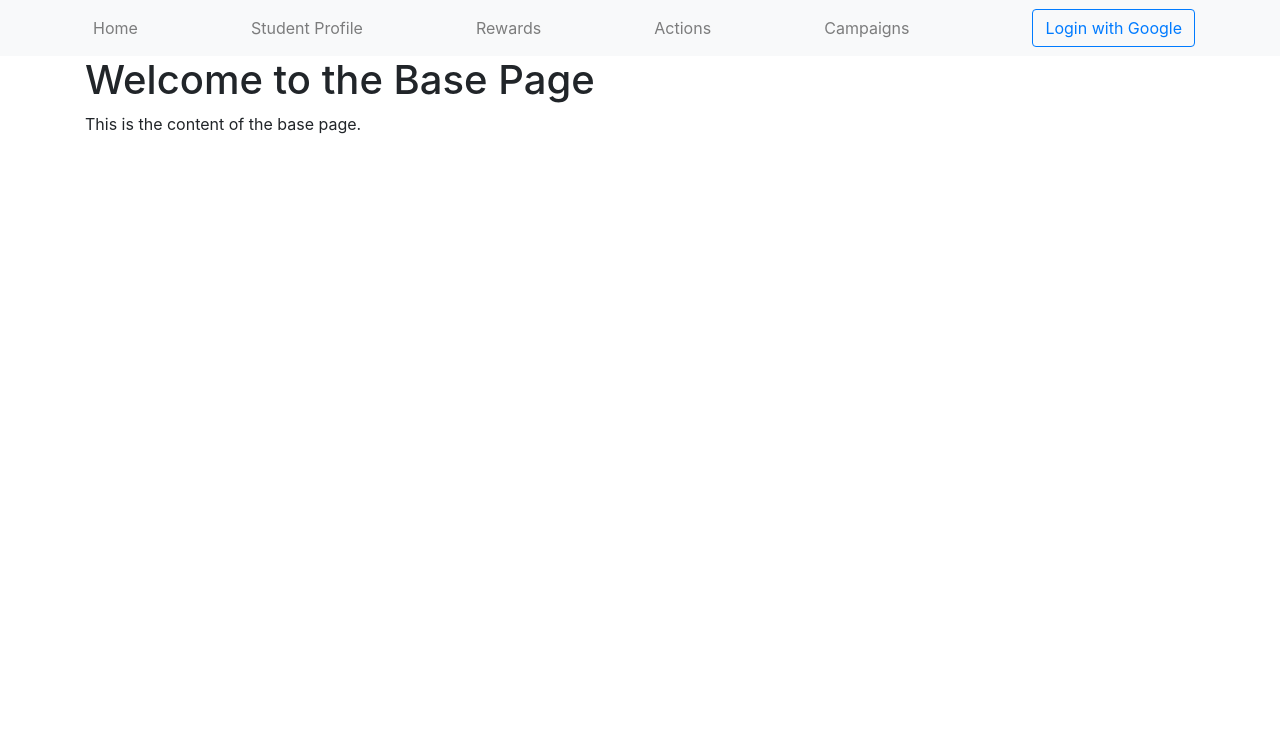
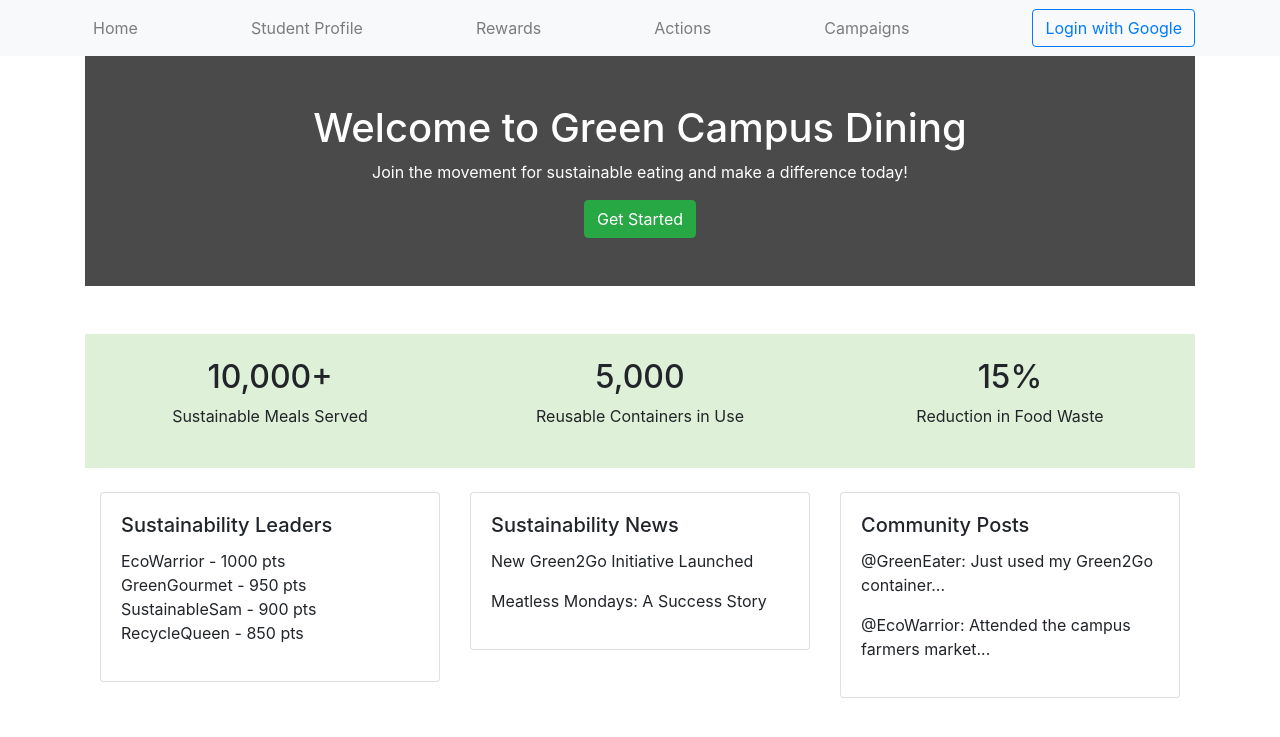
Before and after one commit to CSCI3356-Fall2024/Electronic-Eagles, a Django app: page / in a window 1280 px wide. Shown: the top 737 px of the page. Run offline with Django 5.2, Linux system fonts and the light colour scheme.

Commit message:
add landing_page.html and edit navigation in base.html

```diff
--- a/delivery3/app/templates/base.html
+++ b/delivery3/app/templates/base.html
@@ -35,7 +35,7 @@
             <!-- Navbar Items -->
             <ul class="navbar-nav d-flex justify-content-between w-75">
                 <li class="nav-item">
-                    <a class="nav-link" href="#">Home</a>
+                    <a class="nav-link" href="{% url 'landing_page' %}">Home</a>
                 </li>
                 <li class="nav-item">
                     <a class="nav-link" href="{% url 'profile' %}">Student Profile</a>
@@ -64,8 +64,6 @@
 
     <div class="container">
         {% block content %}
-        <h1>Welcome to the Base Page</h1>
-        <p>This is the content of the base page.</p>
         {% endblock %}
     </div>
 
--- a/delivery3/app/templates/landing_page.html
+++ b/delivery3/app/templates/landing_page.html
@@ -0,0 +1,62 @@
+{% extends "base.html" %}
+
+{% block content %}
+<div class="hero-section text-center py-5" style="background-color: #4a4a4a; color: white;">
+    <h1>Welcome to Green Campus Dining</h1>
+    <p>Join the movement for sustainable eating and make a difference today!</p>
+    <a href="#" class="btn btn-success">Get Started</a>
+</div>
+
+<div class="container my-5">
+    <div class="row text-center stats-section py-4" style="background-color: #dff0d8;">
+        <div class="col-md-4">
+            <h2>10,000+</h2>
+            <p>Sustainable Meals Served</p>
+        </div>
+        <div class="col-md-4">
+            <h2>5,000</h2>
+            <p>Reusable Containers in Use</p>
+        </div>
+        <div class="col-md-4">
+            <h2>15%</h2>
+            <p>Reduction in Food Waste</p>
+        </div>
+    </div>
+
+    <div class="row my-4">
+        <div class="col-md-4">
+            <div class="card mb-4">
+                <div class="card-body">
+                    <h5 class="card-title">Sustainability Leaders</h5>
+                    <ul class="list-unstyled">
+                        <li>EcoWarrior - 1000 pts</li>
+                        <li>GreenGourmet - 950 pts</li>
+                        <li>SustainableSam - 900 pts</li>
+                        <li>RecycleQueen - 850 pts</li>
+                    </ul>
+                </div>
+            </div>
+        </div>
+
+        <div class="col-md-4">
+            <div class="card mb-4">
+                <div class="card-body">
+                    <h5 class="card-title">Sustainability News</h5>
+                    <p>New Green2Go Initiative Launched</p>
+                    <p>Meatless Mondays: A Success Story</p>
+                </div>
+            </div>
+        </div>
+
+        <div class="col-md-4">
+            <div class="card mb-4">
+                <div class="card-body">
+                    <h5 class="card-title">Community Posts</h5>
+                    <p>@GreenEater: Just used my Green2Go container...</p>
+                    <p>@EcoWarrior: Attended the campus farmers market...</p>
+                </div>
+            </div>
+        </div>
+    </div>
+</div>
+{% endblock %}
--- a/delivery3/app/views.py
+++ b/delivery3/app/views.py
@@ -15,8 +15,8 @@ def landing_page(request):
         if not profile.is_complete:
             return redirect('profile_setup')
         else:
-            return redirect('profile')
-    return render(request, 'base.html')
+            return render(request, 'landing_page.html')
+    return render(request, 'landing_page.html')
 
 
 @login_required
```
